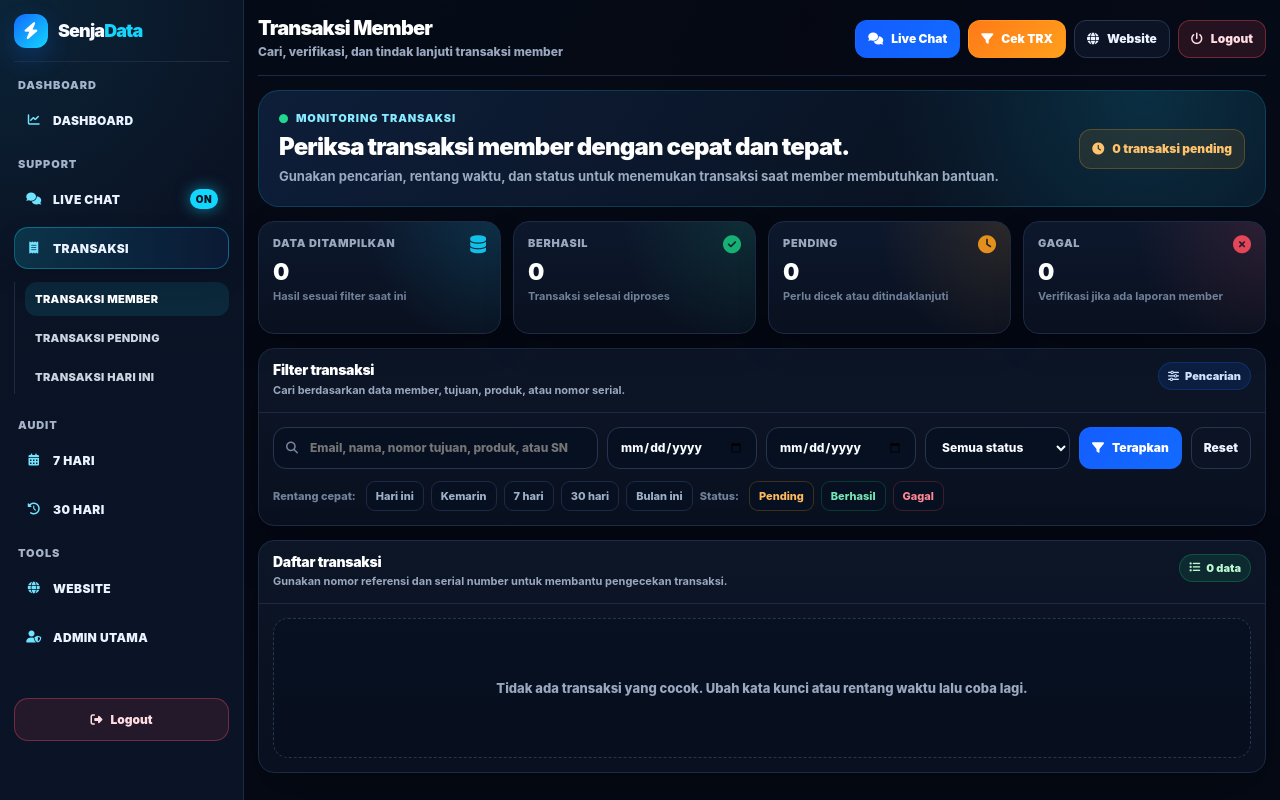
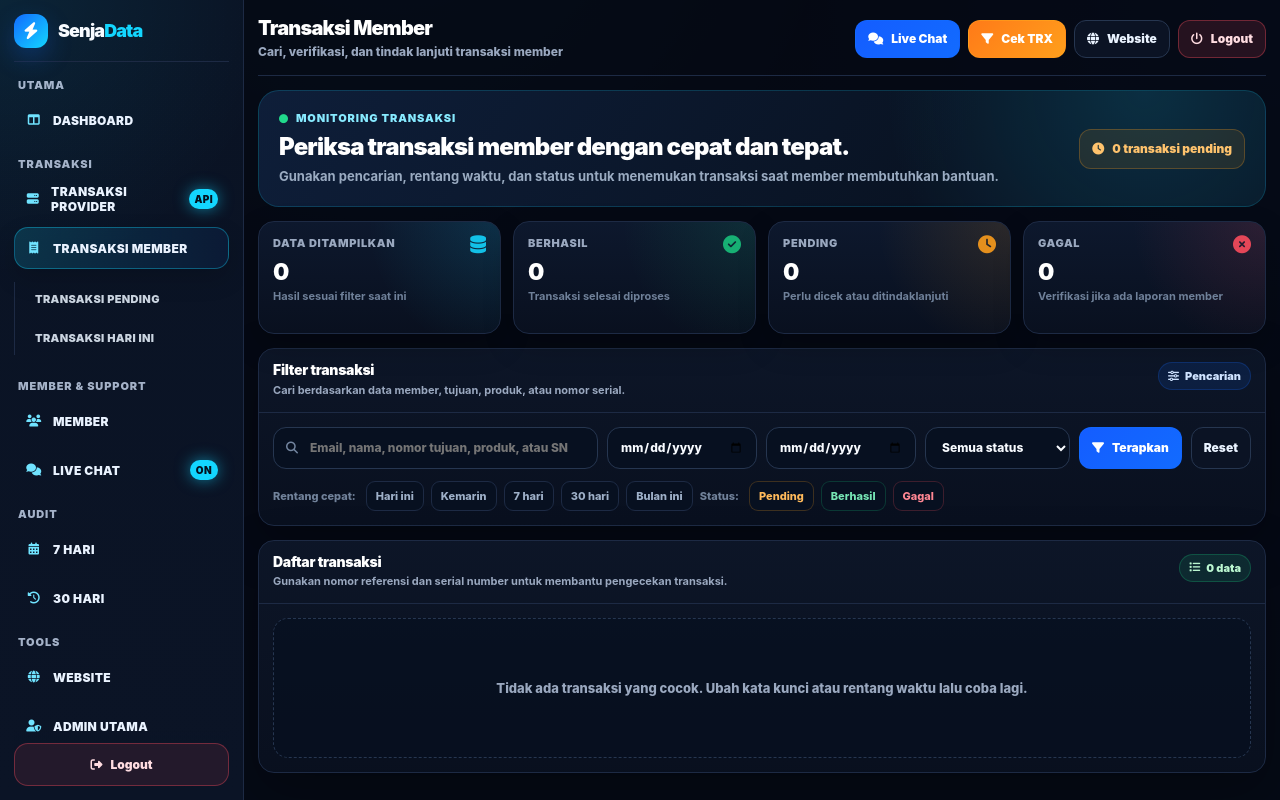
Before and after one commit to simanjuntakanggi381-alt/Pulsa-Ultra, a Flask app: page /cs/transaksi in a window 1280 px wide. Run offline with Flask 3, Linux system fonts and the light colour scheme; the visitor is signed in with stand-in values (Sample User, id 1); data that the repository does not hold is empty.

Commit message:
rapikan panel cs dan transaksi

```diff
--- a/app.py
+++ b/app.py
@@ -6,7 +6,8 @@ from config import (
     NAMA_PRODUK,
     HARGA_JUAL,
     BATAS_SALDO_INGAT,
-    AKUN_ADMIN
+    AKUN_ADMIN,
+    SERVER_API_URL
 )
 from models import db, Transaksi, Pengguna, MutasiSaldo, ChatSession, ChatMessage
 from transaksi import cek_saldo, proses_beli
@@ -15,6 +16,7 @@ from sqlalchemy import func, or_, text
 from werkzeug.security import generate_password_hash, check_password_hash
 from datetime import datetime, timedelta
 from functools import wraps
+from urllib.parse import urlparse
 import os
 import uuid
 
@@ -182,7 +184,9 @@ def cek_akses():
         "cs_live_chat_buka",
         "cs_live_chat_catatan",
         "cs_member_detail",
+        "cs_member_list",
         "cs_transaksi",
+        "cs_transaksi_provider",
         "cs_dashboard",
         "cs_logout",
         "api_chat_start",
@@ -1131,6 +1135,64 @@ def cs_transaksi():
         tanggal_awal=tanggal_awal,
         tanggal_akhir=tanggal_akhir,
         mode_filter=mode_filter,
+        view_mode="member",
+        format_uang=format_uang
+    )
+
+
+@app.route("/cs/transaksi-provider")
+@cs_required
+def cs_transaksi_provider():
+    q = request.args.get("q", "").strip()
+    status = request.args.get("status", "").strip()
+    tanggal_awal = request.args.get("tanggal_awal", "").strip()
+    tanggal_akhir = request.args.get("tanggal_akhir", "").strip()
+    tanggal_awal_obj, tanggal_akhir_obj, mode_filter = rentang_dari_request()
+
+    query = filter_transaksi_query(
+        query=Transaksi.query,
+        q=q,
+        status=status,
+        tanggal_awal_obj=tanggal_awal_obj,
+        tanggal_akhir_obj=tanggal_akhir_obj
+    )
+    daftar_transaksi = query.order_by(Transaksi.waktu.desc()).limit(500).all()
+    gateway = urlparse(SERVER_API_URL).netloc or "Gateway API"
+
+    return render_template(
+        "cs_transaksi.html",
+        daftar_transaksi=daftar_transaksi,
+        ringkasan=ringkasan_transaksi(daftar_transaksi),
+        q=q,
+        status=status,
+        tanggal_awal=tanggal_awal,
+        tanggal_akhir=tanggal_akhir,
+        mode_filter=mode_filter,
+        view_mode="provider",
+        gateway_label=gateway,
+        format_uang=format_uang
+    )
+
+
+@app.route("/cs/member")
+@cs_required
+def cs_member_list():
+    q = request.args.get("q", "").strip()
+    query = Pengguna.query
+
+    if q:
+        query = query.filter(or_(
+            Pengguna.nama_lengkap.ilike(f"%{q}%"),
+            Pengguna.email.ilike(f"%{q}%"),
+            Pengguna.nomor_hp.ilike(f"%{q}%")
+        ))
+
+    daftar_member = query.order_by(Pengguna.id.desc()).limit(500).all()
+    return render_template(
+        "cs_member.html",
+        daftar_member=daftar_member,
+        q=q,
+        total_saldo=sum(int(member.saldo or 0) for member in daftar_member),
         format_uang=format_uang
     )
 
--- a/templates/cs_base.html
+++ b/templates/cs_base.html
@@ -1203,48 +1203,42 @@
             <strong>Senja<span>Data</span></strong>
         </div>
 
-        <div class="cs-menu-title">Dashboard</div>
+        <div class="cs-menu-title">Utama</div>
 
         <nav class="cs-nav">
             <a class="cs-nav-link {% if request.path.startswith('/cs/dashboard') %}active{% endif %}" href="/cs/dashboard">
-                <span class="cs-nav-left">
-                    <i class="fa-solid fa-chart-line"></i>
-                    Dashboard
-                </span>
+                <span class="cs-nav-left"><i class="fa-solid fa-table-columns"></i>Dashboard</span>
             </a>
         </nav>
 
-        <div class="cs-menu-title">Support</div>
+        <div class="cs-menu-title">Transaksi</div>
 
         <nav class="cs-nav">
-            <a class="cs-nav-link {% if request.path.startswith('/cs/live-chat') %}active{% endif %}" href="/cs/live-chat">
-                <span class="cs-nav-left">
-                    <i class="fa-solid fa-comments"></i>
-                    Live Chat
-                </span>
-                <span class="cs-nav-badge">ON</span>
+            <a class="cs-nav-link {% if request.path.startswith('/cs/transaksi-provider') %}active{% endif %}" href="/cs/transaksi-provider">
+                <span class="cs-nav-left"><i class="fa-solid fa-server"></i>Transaksi Provider</span>
+                <span class="cs-nav-badge">API</span>
             </a>
 
-            <a class="cs-nav-link {% if request.path.startswith('/cs/transaksi') %}active{% endif %}" href="/cs/transaksi">
-                <span class="cs-nav-left">
-                    <i class="fa-solid fa-receipt"></i>
-                    Transaksi
-                </span>
+            <a class="cs-nav-link {% if request.path == '/cs/transaksi' %}active{% endif %}" href="/cs/transaksi">
+                <span class="cs-nav-left"><i class="fa-solid fa-receipt"></i>Transaksi Member</span>
             </a>
 
             <div class="cs-sub-menu">
-                <a class="cs-sub-link {% if request.path.startswith('/cs/transaksi') %}active{% endif %}" href="/cs/transaksi">
-                    Transaksi Member
-                </a>
+                <a class="cs-sub-link" href="/cs/transaksi?status=Pending">Transaksi Pending</a>
+                <a class="cs-sub-link" href="/cs/transaksi?range=hari_ini">Transaksi Hari Ini</a>
+            </div>
+        </nav>
 
-                <a class="cs-sub-link" href="/cs/transaksi?status=Pending">
-                    Transaksi Pending
-                </a>
+        <div class="cs-menu-title">Member & Support</div>
 
-                <a class="cs-sub-link" href="/cs/transaksi?range=hari_ini">
-                    Transaksi Hari Ini
-                </a>
-            </div>
+        <nav class="cs-nav">
+            <a class="cs-nav-link {% if request.path == '/cs/member' %}active{% endif %}" href="/cs/member">
+                <span class="cs-nav-left"><i class="fa-solid fa-users"></i>Member</span>
+            </a>
+            <a class="cs-nav-link {% if request.path.startswith('/cs/live-chat') %}active{% endif %}" href="/cs/live-chat">
+                <span class="cs-nav-left"><i class="fa-solid fa-comments"></i>Live Chat</span>
+                <span class="cs-nav-badge">ON</span>
+            </a>
         </nav>
 
         <div class="cs-menu-title">Audit</div>
--- a/templates/cs_transaksi.html
+++ b/templates/cs_transaksi.html
@@ -1,8 +1,8 @@
 {% extends "cs_base.html" %}
 
-{% block title %}Transaksi Member - SenjaData{% endblock %}
-{% block heading %}Transaksi Member{% endblock %}
-{% block subtitle %}Cari, verifikasi, dan tindak lanjuti transaksi member{% endblock %}
+{% block title %}{% if view_mode == "provider" %}Transaksi Provider{% else %}Transaksi Member{% endif %} - SenjaData{% endblock %}
+{% block heading %}{% if view_mode == "provider" %}Transaksi Provider{% else %}Transaksi Member{% endif %}{% endblock %}
+{% block subtitle %}{% if view_mode == "provider" %}Pantau transaksi yang diproses melalui gateway API{% else %}Cari, verifikasi, dan tindak lanjuti transaksi member{% endif %}{% endblock %}
 
 {% block extra_style %}
 <style>
@@ -14,7 +14,7 @@
 {% endblock %}
 
 {% block content %}
-<section class="trx-intro"><div><small><i class="fa-solid fa-circle"></i> Monitoring transaksi</small><h2>Periksa transaksi member dengan cepat dan tepat.</h2><p>Gunakan pencarian, rentang waktu, dan status untuk menemukan transaksi saat member membutuhkan bantuan.</p></div><a class="trx-intro-action" href="/cs/transaksi?status=Pending"><i class="fa-solid fa-clock"></i> {{ ringkasan.pending|default(0) }} transaksi pending</a></section>
+<section class="trx-intro"><div><small><i class="fa-solid fa-circle"></i> {% if view_mode == "provider" %}Monitoring gateway{% else %}Monitoring transaksi{% endif %}</small><h2>{% if view_mode == "provider" %}Pantau transaksi yang masuk ke gateway API.{% else %}Periksa transaksi member dengan cepat dan tepat.{% endif %}</h2><p>{% if view_mode == "provider" %}Gateway aktif: {{ gateway_label or "Gateway API" }}. Data provider per transaksi belum disimpan oleh sistem saat ini.{% else %}Gunakan pencarian, rentang waktu, dan status untuk menemukan transaksi saat member membutuhkan bantuan.{% endif %}</p></div><a class="trx-intro-action" href="{% if view_mode == 'provider' %}/cs/transaksi-provider?status=Pending{% else %}/cs/transaksi?status=Pending{% endif %}"><i class="fa-solid fa-clock"></i> {{ ringkasan.pending|default(0) }} transaksi pending</a></section>
 
 <section class="cs-stats" aria-label="Ringkasan transaksi">
     <div class="cs-stat trx-stat" style="--glow:rgba(19,214,255,.13);--icon:#13d6ff;"><i class="fa-solid fa-database"></i><span>Data Ditampilkan</span><strong>{{ ringkasan.total|default(0) }}</strong><small>Hasil sesuai filter saat ini</small></div>
@@ -26,20 +26,20 @@
 <section class="cs-card filter-panel">
     <div class="cs-card-head"><div><h3>Filter transaksi</h3><p>Cari berdasarkan data member, tujuan, produk, atau nomor serial.</p></div><span class="cs-badge"><i class="fa-solid fa-sliders"></i> Pencarian</span></div>
     <div class="cs-card-body">
-        <form class="transaction-filter" method="GET" action="/cs/transaksi">
+        <form class="transaction-filter" method="GET" action="{% if view_mode == 'provider' %}/cs/transaksi-provider{% else %}/cs/transaksi{% endif %}">
             <div class="cs-search"><i class="fa-solid fa-magnifying-glass"></i><input type="search" name="q" value="{{ q|default('') }}" placeholder="Email, nama, nomor tujuan, produk, atau SN" autocomplete="off"></div>
             <input class="cs-input" type="date" name="tanggal_awal" value="{{ tanggal_awal|default('') }}" aria-label="Tanggal awal">
             <input class="cs-input" type="date" name="tanggal_akhir" value="{{ tanggal_akhir|default('') }}" aria-label="Tanggal akhir">
             <select class="cs-select" name="status"><option value="">Semua status</option><option value="Berhasil" {% if status == "Berhasil" %}selected{% endif %}>Berhasil</option><option value="Pending" {% if status == "Pending" %}selected{% endif %}>Pending</option><option value="Gagal" {% if status == "Gagal" %}selected{% endif %}>Gagal</option></select>
-            <button class="cs-btn primary" type="submit"><i class="fa-solid fa-filter"></i> Terapkan</button><a class="cs-btn" href="/cs/transaksi">Reset</a>
+            <button class="cs-btn primary" type="submit"><i class="fa-solid fa-filter"></i> Terapkan</button><a class="cs-btn" href="{% if view_mode == 'provider' %}/cs/transaksi-provider{% else %}/cs/transaksi{% endif %}">Reset</a>
         </form>
-        <nav class="quick-filter" aria-label="Filter cepat"><span class="quick-filter-label">Rentang cepat:</span><a href="/cs/transaksi?range=hari_ini">Hari ini</a><a href="/cs/transaksi?range=kemarin">Kemarin</a><a href="/cs/transaksi?range=7_hari">7 hari</a><a href="/cs/transaksi?range=30_hari">30 hari</a><a href="/cs/transaksi?range=bulan_ini">Bulan ini</a><span class="quick-filter-label">Status:</span><a class="pending" href="/cs/transaksi?status=Pending">Pending</a><a class="success" href="/cs/transaksi?status=Berhasil">Berhasil</a><a class="failed" href="/cs/transaksi?status=Gagal">Gagal</a></nav>
+        {% set transaksi_url = '/cs/transaksi-provider' if view_mode == 'provider' else '/cs/transaksi' %}<nav class="quick-filter" aria-label="Filter cepat"><span class="quick-filter-label">Rentang cepat:</span><a href="{{ transaksi_url }}?range=hari_ini">Hari ini</a><a href="{{ transaksi_url }}?range=kemarin">Kemarin</a><a href="{{ transaksi_url }}?range=7_hari">7 hari</a><a href="{{ transaksi_url }}?range=30_hari">30 hari</a><a href="{{ transaksi_url }}?range=bulan_ini">Bulan ini</a><span class="quick-filter-label">Status:</span><a class="pending" href="{{ transaksi_url }}?status=Pending">Pending</a><a class="success" href="{{ transaksi_url }}?status=Berhasil">Berhasil</a><a class="failed" href="{{ transaksi_url }}?status=Gagal">Gagal</a></nav>
         {% if q or tanggal_awal or tanggal_akhir or status %}<div class="active-filters"><span class="cs-badge orange"><i class="fa-solid fa-filter"></i> Filter aktif</span>{% if q %}<span class="cs-badge">Pencarian: {{ q }}</span>{% endif %}{% if tanggal_awal %}<span class="cs-badge">Dari: {{ tanggal_awal }}</span>{% endif %}{% if tanggal_akhir %}<span class="cs-badge">Sampai: {{ tanggal_akhir }}</span>{% endif %}{% if status %}<span class="cs-badge">Status: {{ status }}</span>{% endif %}</div>{% endif %}
     </div>
 </section>
 
 <section class="cs-card">
-    <div class="cs-card-head"><div><h3>Daftar transaksi</h3><p>Gunakan nomor referensi dan serial number untuk membantu pengecekan transaksi.</p></div><span class="cs-badge green"><i class="fa-solid fa-list"></i> {{ ringkasan.total|default(0) }} data</span></div>
+    <div class="cs-card-head"><div><h3>{% if view_mode == "provider" %}Log transaksi gateway{% else %}Daftar transaksi{% endif %}</h3><p>Gunakan nomor referensi dan serial number untuk membantu pengecekan transaksi.</p></div><span class="cs-badge green"><i class="fa-solid fa-list"></i> {{ ringkasan.total|default(0) }} data</span></div>
     {% if daftar_transaksi|default([]) %}<div class="trx-caption"><span>Menampilkan maksimal 500 transaksi terbaru sesuai filter.</span><span>Mode: <strong>{{ mode_filter|default('semua transaksi') }}</strong></span></div>{% endif %}
     <div class="cs-table-wrap">
         {% if daftar_transaksi|default([]) %}<table class="cs-table trx-table"><thead><tr><th>No.</th><th>Waktu</th><th>Member</th><th>Referensi</th><th>Produk</th><th>Tujuan</th><th>Nominal</th><th>Status</th><th>SN / Keterangan</th><th></th></tr></thead><tbody>
```
Also changed, not shown: templates/cs_member.html (added, +18 -0 lines).
